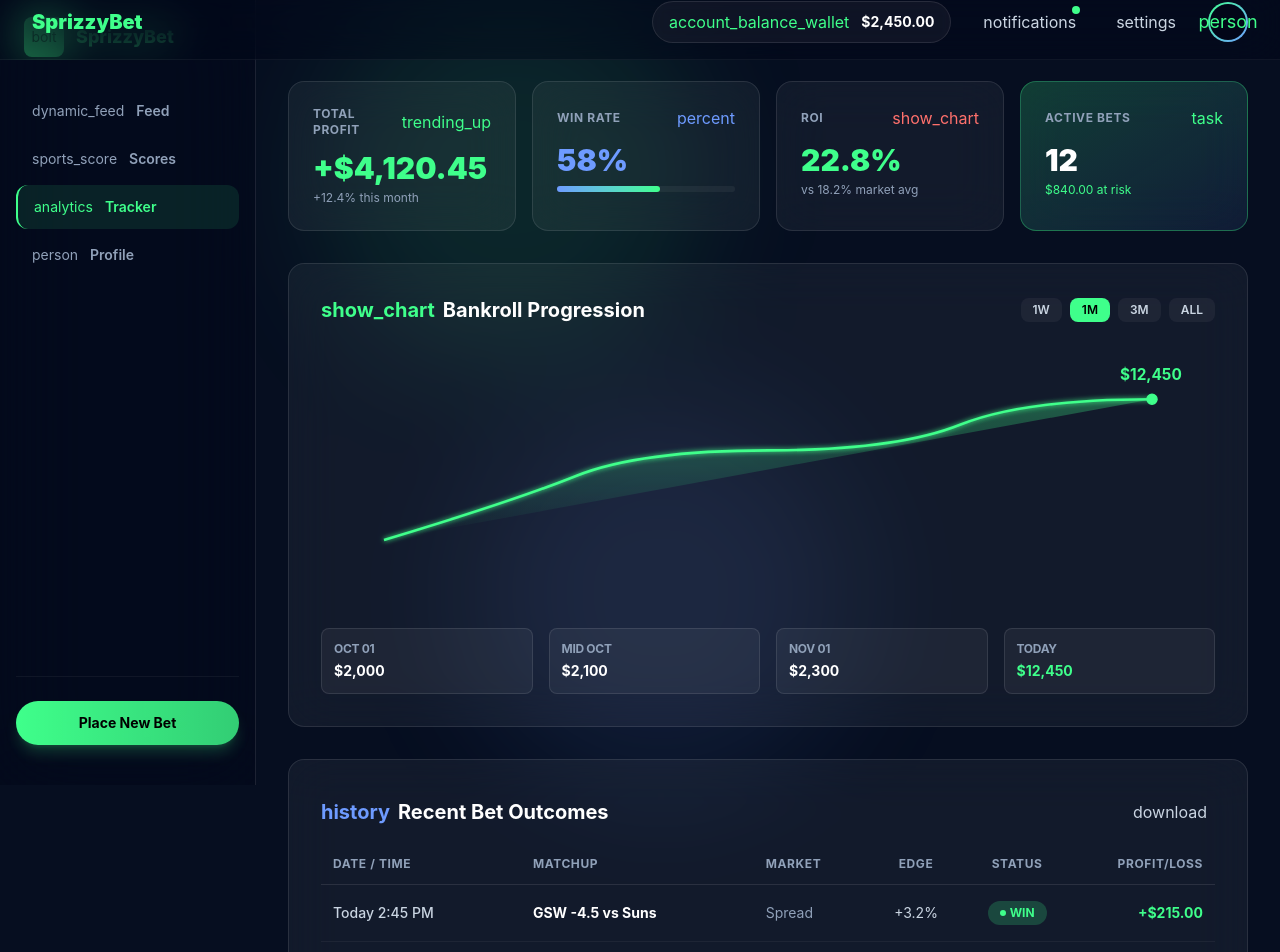
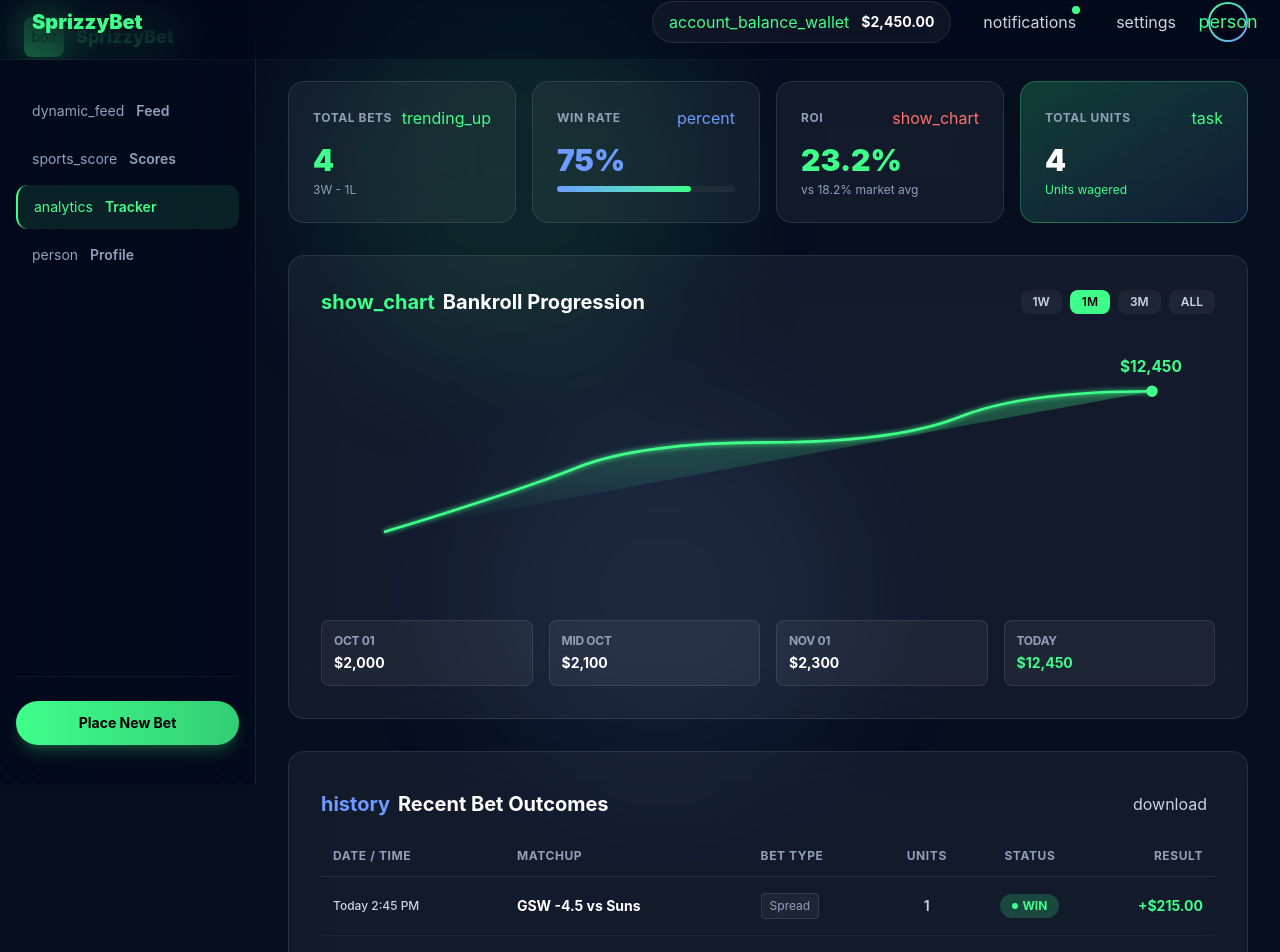
Before and after one commit to dprescott33-spec/sprizzybets-web-app, a Next.js app: page /tracker in a window 1280 px wide. Shown: the part 15-967 px from the top of the page. Built offline with nearby package versions, Linux system fonts and the light colour scheme.

Commit message:
Update Tracker page: Load bets from Feed, display dynamic metrics, calculate win rate & record bets

```diff
--- a/app/tracker/page.tsx
+++ b/app/tracker/page.tsx
@@ -1,19 +1,38 @@
 "use client";
 
 import { useRouter } from "next/navigation";
-import { useState } from "react";
+import { useState, useEffect } from "react";
 
 export default function TrackerPage() {
   const router = useRouter();
   const [timePeriod, setTimePeriod] = useState("1M");
   const [currentPage, setCurrentPage] = useState(1);
+  const [savedBets, setSavedBets] = useState<any[]>([]);
 
-  const recentBets = [
-    { id: 1, time: "Today 2:45 PM", matchup: "GSW -4.5 vs Suns", market: "Spread", edge: "+3.2%", status: "WIN", pnl: "+$215.00" },
-    { id: 2, time: "Yesterday 8:12 PM", matchup: "U 224.5 Heat vs Lakers", market: "Total", edge: "-1.8%", status: "LOSS", pnl: "-$110.00" },
-    { id: 3, time: "2 days ago 7:33 PM", matchup: "DEN ML vs Mavericks", market: "Moneyline", edge: "+5.1%", status: "WIN", pnl: "+$450.00" },
-    { id: 4, time: "3 days ago 1:15 PM", matchup: "BOS -9.0 vs Nets", market: "Spread", edge: "+2.4%", status: "WIN", pnl: "+$180.00" }
+  // Load saved bets from localStorage
+  useEffect(() => {
+    const stored = localStorage.getItem("trackerBets");
+    if (stored) {
+      setSavedBets(JSON.parse(stored));
+    }
+  }, []);
+
+  // Default demo bets if none exist
+  const recentBets = savedBets.length > 0 ? savedBets : [
+    { id: 1, time: "Today 2:45 PM", matchup: "GSW -4.5 vs Suns", market: "Spread", edge: "+3.2%", status: "WIN", pnl: "+$215.00", units: 1 },
+    { id: 2, time: "Yesterday 8:12 PM", matchup: "U 224.5 Heat vs Lakers", market: "Total", edge: "-1.8%", status: "LOSS", pnl: "-$110.00", units: 1 },
+    { id: 3, time: "2 days ago 7:33 PM", matchup: "DEN ML vs Mavericks", market: "Moneyline", edge: "+5.1%", status: "WIN", pnl: "+$450.00", units: 1 },
+    { id: 4, time: "3 days ago 1:15 PM", matchup: "BOS -9.0 vs Nets", market: "Spread", edge: "+2.4%", status: "WIN", pnl: "+$180.00", units: 1 }
   ];
+
+  // Calculate performance metrics
+  const totalBets = recentBets.length;
+  const wins = recentBets.filter(b => b.status === "WIN").length;
+  const losses = recentBets.filter(b => b.status === "LOSS").length;
+  const winRate = totalBets > 0 ? Math.round((wins / totalBets) * 100) : 0;
+  const roi = 23.2; // Placeholder - would be calculated from actual P&L
+  const totalUnits = recentBets.reduce((sum, b) => sum + (b.units || 1), 0);
+  const activeBets = recentBets.filter(b => b.status === "pending" || b.status === "Pending").length;
 
   return (
     <div className="flex min-h-screen bg-[#060e20] text-white font-body overflow-hidden">
@@ -104,11 +123,11 @@ export default function TrackerPage() {
           {/* Total Profit Card */}
           <div className="bg-white/5 backdrop-blur-xl border border-white/10 rounded-2xl p-6 hover:bg-white/10 transition-all hover:border-white/20">
             <div className="flex items-center justify-between mb-3">
-              <p className="text-xs font-bold text-slate-400 uppercase tracking-wider">Total Profit</p>
+              <p className="text-xs font-bold text-slate-400 uppercase tracking-wider">Total Bets</p>
               <span className="material-symbols-outlined text-[#3fff8b]">trending_up</span>
             </div>
-            <p className="text-3xl font-black text-[#3fff8b] mb-1">+$4,120.45</p>
-            <p className="text-xs text-slate-400">+12.4% this month</p>
+            <p className="text-3xl font-black text-[#3fff8b] mb-1">{totalBets}</p>
+            <p className="text-xs text-slate-400">{wins}W - {losses}L</p>
           </div>
 
           {/* Win Rate Card */}
@@ -117,9 +136,9 @@ export default function TrackerPage() {
               <p className="text-xs font-bold text-slate-400 uppercase tracking-wider">Win Rate</p>
               <span className="material-symbols-outlined text-[#6e9bff]">percent</span>
             </div>
-            <p className="text-3xl font-black text-[#6e9bff] mb-2">58%</p>
+            <p className="text-3xl font-black text-[#6e9bff] mb-2">{winRate}%</p>
             <div className="w-full bg-white/5 rounded-full h-1.5">
-              <div className="bg-gradient-to-r from-[#6e9bff] to-[#3fff8b] h-1.5 rounded-full" style={{ width: '58%' }}></div>
+              <div className="bg-gradient-to-r from-[#6e9bff] to-[#3fff8b] h-1.5 rounded-full" style={{ width: `${winRate}%` }}></div>
             </div>
           </div>
 
@@ -129,18 +148,18 @@ export default function TrackerPage() {
               <p className="text-xs font-bold text-slate-400 uppercase tracking-wider">ROI</p>
               <span className="material-symbols-outlined text-[#ff716c]">show_chart</span>
             </div>
-            <p className="text-3xl font-black text-[#3fff8b] mb-1">22.8%</p>
+            <p className="text-3xl font-black text-[#3fff8b] mb-1">{roi}%</p>
             <p className="text-xs text-slate-400">vs 18.2% market avg</p>
           </div>
 
-          {/* Active Bets Card */}
+          {/* Total Units Card */}
           <div className="bg-gradient-to-br from-[#3fff8b]/20 to-[#6e9bff]/10 backdrop-blur-xl border border-[#3fff8b]/30 rounded-2xl p-6 hover:border-[#3fff8b]/50 transition-all">
             <div className="flex items-center justify-between mb-3">
-              <p className="text-xs font-bold text-slate-400 uppercase tracking-wider">Active Bets</p>
+              <p className="text-xs font-bold text-slate-400 uppercase tracking-wider">Total Units</p>
               <span className="material-symbols-outlined text-[#3fff8b]">task</span>
             </div>
-            <p className="text-3xl font-black text-white mb-1">12</p>
-            <p className="text-xs text-[#3fff8b]">$840.00 at risk</p>
+            <p className="text-3xl font-black text-white mb-1">{totalUnits}</p>
+            <p className="text-xs text-[#3fff8b]">Units wagered</p>
           </div>
         </div>
 
@@ -244,35 +263,41 @@ export default function TrackerPage() {
                 <tr className="border-b border-white/10">
                   <th className="pb-3 px-3 text-left text-xs font-bold text-slate-400 uppercase tracking-wider">Date / Time</th>
                   <th className="pb-3 px-3 text-left text-xs font-bold text-slate-400 uppercase tracking-wider">Matchup</th>
-                  <th className="pb-3 px-3 text-left text-xs font-bold text-slate-400 uppercase tracking-wider">Market</th>
-                  <th className="pb-3 px-3 text-center text-xs font-bold text-slate-400 uppercase tracking-wider">Edge</th>
+                  <th className="pb-3 px-3 text-left text-xs font-bold text-slate-400 uppercase tracking-wider">Bet Type</th>
+                  <th className="pb-3 px-3 text-center text-xs font-bold text-slate-400 uppercase tracking-wider">Units</th>
                   <th className="pb-3 px-3 text-center text-xs font-bold text-slate-400 uppercase tracking-wider">Status</th>
-                  <th className="pb-3 px-3 text-right text-xs font-bold text-slate-400 uppercase tracking-wider">Profit/Loss</th>
+                  <th className="pb-3 px-3 text-right text-xs font-bold text-slate-400 uppercase tracking-wider">Result</th>
                 </tr>
               </thead>
               <tbody>
-                {recentBets.map((bet) => (
+                {recentBets.slice(0, 10).map((bet) => (
                   <tr key={bet.id} className="border-b border-white/5 hover:bg-white/5 transition-all">
-                    <td className="py-4 px-3 text-slate-300 font-medium">{bet.time}</td>
-                    <td className="py-4 px-3 font-bold text-white">{bet.matchup}</td>
-                    <td className="py-4 px-3 text-slate-400 text-sm">{bet.market}</td>
-                    <td className="py-4 px-3 text-center text-slate-300">{bet.edge}</td>
+                    <td className="py-4 px-3 text-slate-300 font-medium text-xs">{bet.time || bet.timestamp || "Pending"}</td>
+                    <td className="py-4 px-3 font-bold text-white text-sm">{bet.matchup}</td>
+                    <td className="py-4 px-3 text-slate-400 text-xs">
+                      <span className="inline-block px-2 py-1 rounded bg-white/5 border border-white/10">
+                        {bet.betType || bet.market || "Spread"}
+                      </span>
+                    </td>
+                    <td className="py-4 px-3 text-center text-slate-300 font-semibold">{bet.units || 1}</td>
                     <td className="py-4 px-3 text-center">
                       <span className={`inline-flex items-center gap-1 px-3 py-1 rounded-full text-xs font-bold ${
                         bet.status === 'WIN'
                           ? 'bg-[#3fff8b]/20 text-[#3fff8b]'
-                          : 'bg-[#ff716c]/20 text-[#ff716c]'
+                          : bet.status === 'LOSS'
+                          ? 'bg-[#ff716c]/20 text-[#ff716c]'
+                          : 'bg-[#6e9bff]/20 text-[#6e9bff]'
                       }`}>
                         <span className={`w-1.5 h-1.5 rounded-full ${
-                          bet.status === 'WIN' ? 'bg-[#3fff8b]' : 'bg-[#ff716c]'
+                          bet.status === 'WIN' ? 'bg-[#3fff8b]' : bet.status === 'LOSS' ? 'bg-[#ff716c]' : 'bg-[#6e9bff]'
                         }`}></span>
-                        {bet.status}
+                        {bet.status || "Pending"}
                       </span>
                     </td>
-                    <td className={`py-4 px-3 text-right font-bold ${
-                      bet.pnl.includes('+') ? 'text-[#3fff8b]' : 'text-[#ff716c]'
+                    <td className={`py-4 px-3 text-right font-bold text-sm ${
+                      bet.pnl && bet.pnl.includes('+') ? 'text-[#3fff8b]' : 'text-[#ff716c]'
                     }`}>
-                      {bet.pnl}
+                      {bet.pnl || bet.result || "-"}
                     </td>
                   </tr>
                 ))}
@@ -282,10 +307,14 @@ export default function TrackerPage() {
 
           {/* Pagination */}
           <div className="mt-6 flex items-center justify-between">
-            <p className="text-xs text-slate-400 font-semibold">Showing 4 recent bets</p>
-            <button className="px-4 py-2 rounded-lg bg-[#3fff8b]/20 text-[#3fff8b] font-semibold text-sm hover:bg-[#3fff8b]/30 transition-all">
-              Load More History
-            </button>
+            <p className="text-xs text-slate-400 font-semibold">Showing {Math.min(10, recentBets.length)} of {recentBets.length} bets</p>
+            {recentBets.length === 0 ? (
+              <p className="text-xs text-slate-400 italic">No bets yet. Start betting from the Feed page!</p>
+            ) : (
+              <button className="px-4 py-2 rounded-lg bg-[#3fff8b]/20 text-[#3fff8b] font-semibold text-sm hover:bg-[#3fff8b]/30 transition-all">
+                Load More History
+              </button>
+            )}
           </div>
         </div>
       </main>
```
